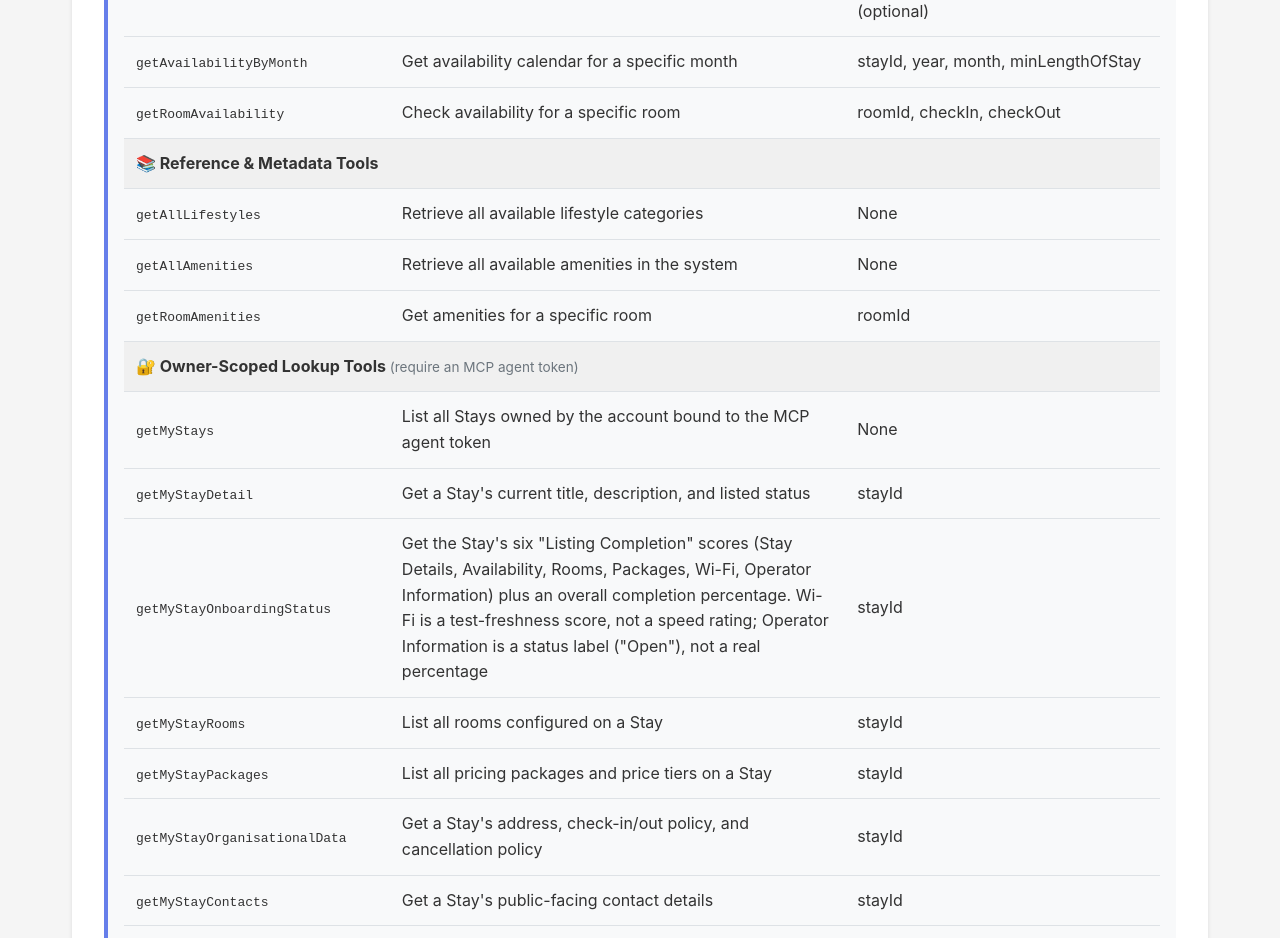
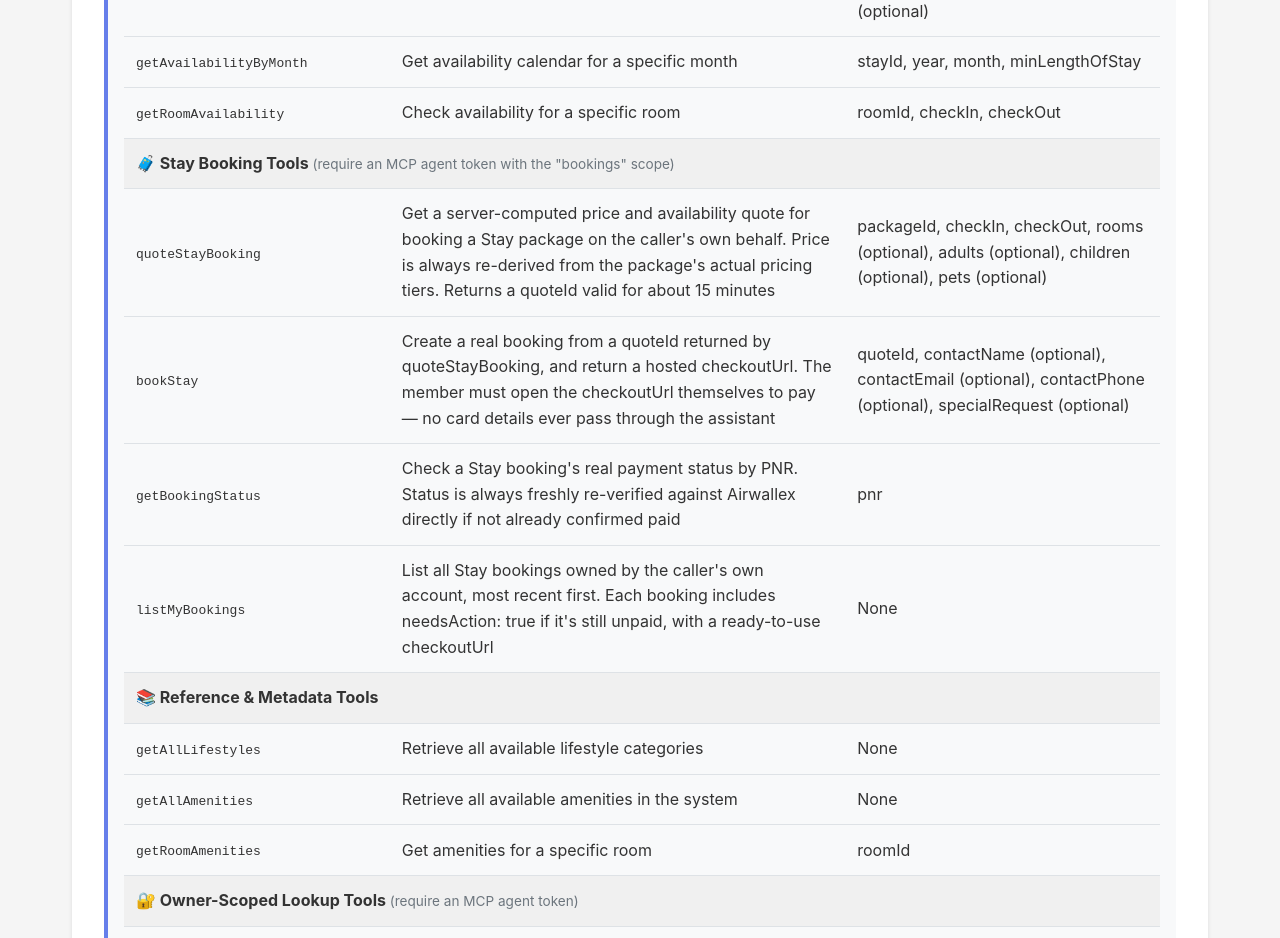
Before and after one commit to nomadstays/nomadstays-mcp-server, a website: page index.html in a window 1280 px wide. Shown: the part 3960-4898 px from the top of the page. Drawn offline with Linux system fonts and the light colour scheme.

Commit message:
Document Stay Booking tools in the human-readable API docs
quoteStayBooking/bookStay/getBookingStatus/listMyBookings were added
to the MCP tool schema and handlers but never listed in the Available
Tools table on the docs page.

Co-Authored-By: Claude Sonnet 5 <noreply@anthropic.com>

```diff
--- a/index.html
+++ b/index.html
@@ -428,6 +428,29 @@
                             <td><code>getRoomAvailability</code></td>
                             <td>Check availability for a specific room</td>
                             <td>roomId, checkIn, checkOut</td>
+                        </tr>
+                        <tr>
+                            <td colspan="3" style="background: #f0f0f0; font-weight: bold; padding: 0.75rem;">🧳 Stay Booking Tools <span style="font-weight: normal; font-size: 0.85rem; color: #6c757d;">(require an MCP agent token with the "bookings" scope)</span></td>
+                        </tr>
+                        <tr>
+                            <td><code>quoteStayBooking</code></td>
+                            <td>Get a server-computed price and availability quote for booking a Stay package on the caller's own behalf. Price is always re-derived from the package's actual pricing tiers. Returns a quoteId valid for about 15 minutes</td>
+                            <td>packageId, checkIn, checkOut, rooms (optional), adults (optional), children (optional), pets (optional)</td>
+                        </tr>
+                        <tr>
+                            <td><code>bookStay</code></td>
+                            <td>Create a real booking from a quoteId returned by quoteStayBooking, and return a hosted checkoutUrl. The member must open the checkoutUrl themselves to pay — no card details ever pass through the assistant</td>
+                            <td>quoteId, contactName (optional), contactEmail (optional), contactPhone (optional), specialRequest (optional)</td>
+                        </tr>
+                        <tr>
+                            <td><code>getBookingStatus</code></td>
+                            <td>Check a Stay booking's real payment status by PNR. Status is always freshly re-verified against Airwallex directly if not already confirmed paid</td>
+                            <td>pnr</td>
+                        </tr>
+                        <tr>
+                            <td><code>listMyBookings</code></td>
+                            <td>List all Stay bookings owned by the caller's own account, most recent first. Each booking includes needsAction: true if it's still unpaid, with a ready-to-use checkoutUrl</td>
+                            <td>None</td>
                         </tr>
                         <tr>
                             <td colspan="3" style="background: #f0f0f0; font-weight: bold; padding: 0.75rem;">📚 Reference & Metadata Tools</td>
```
